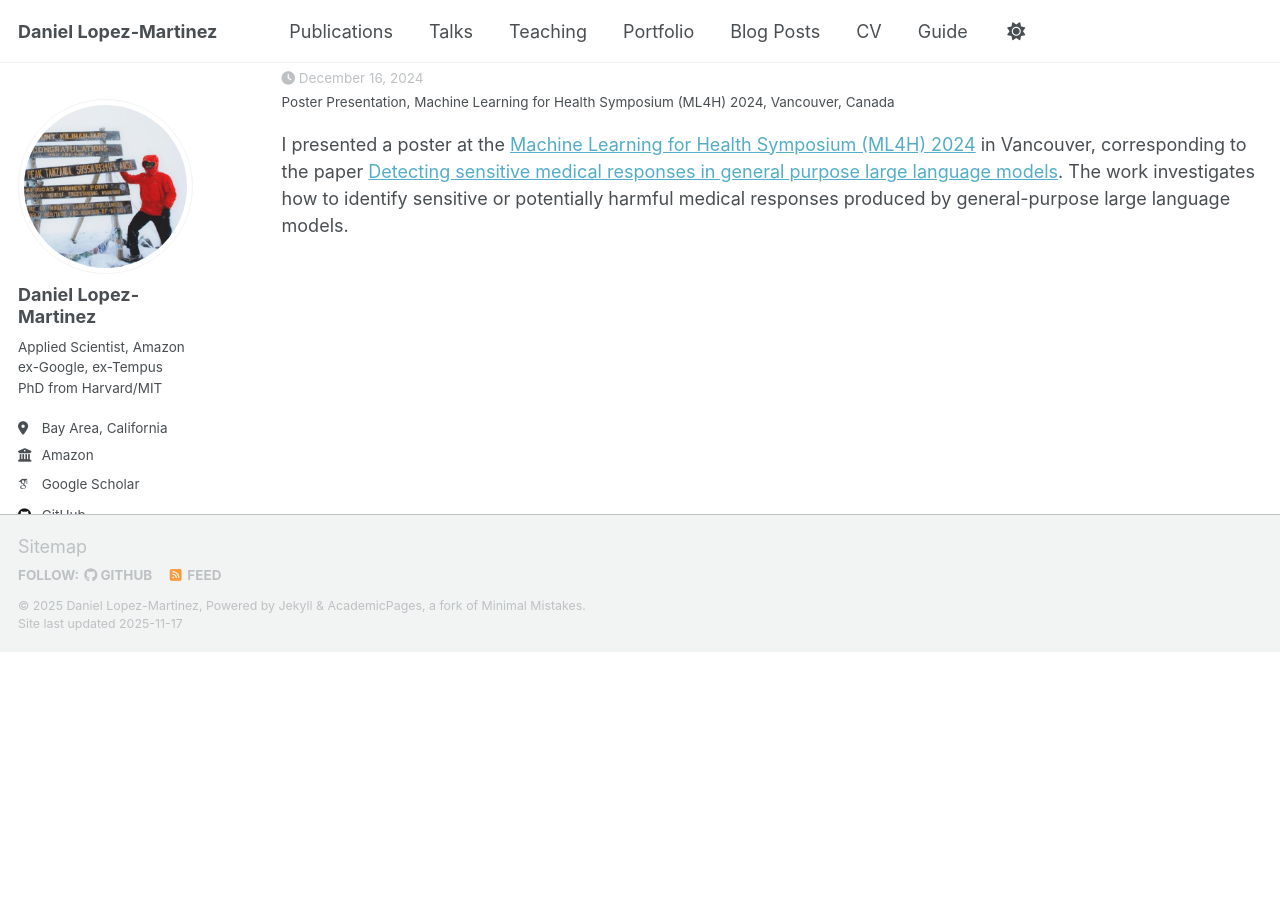
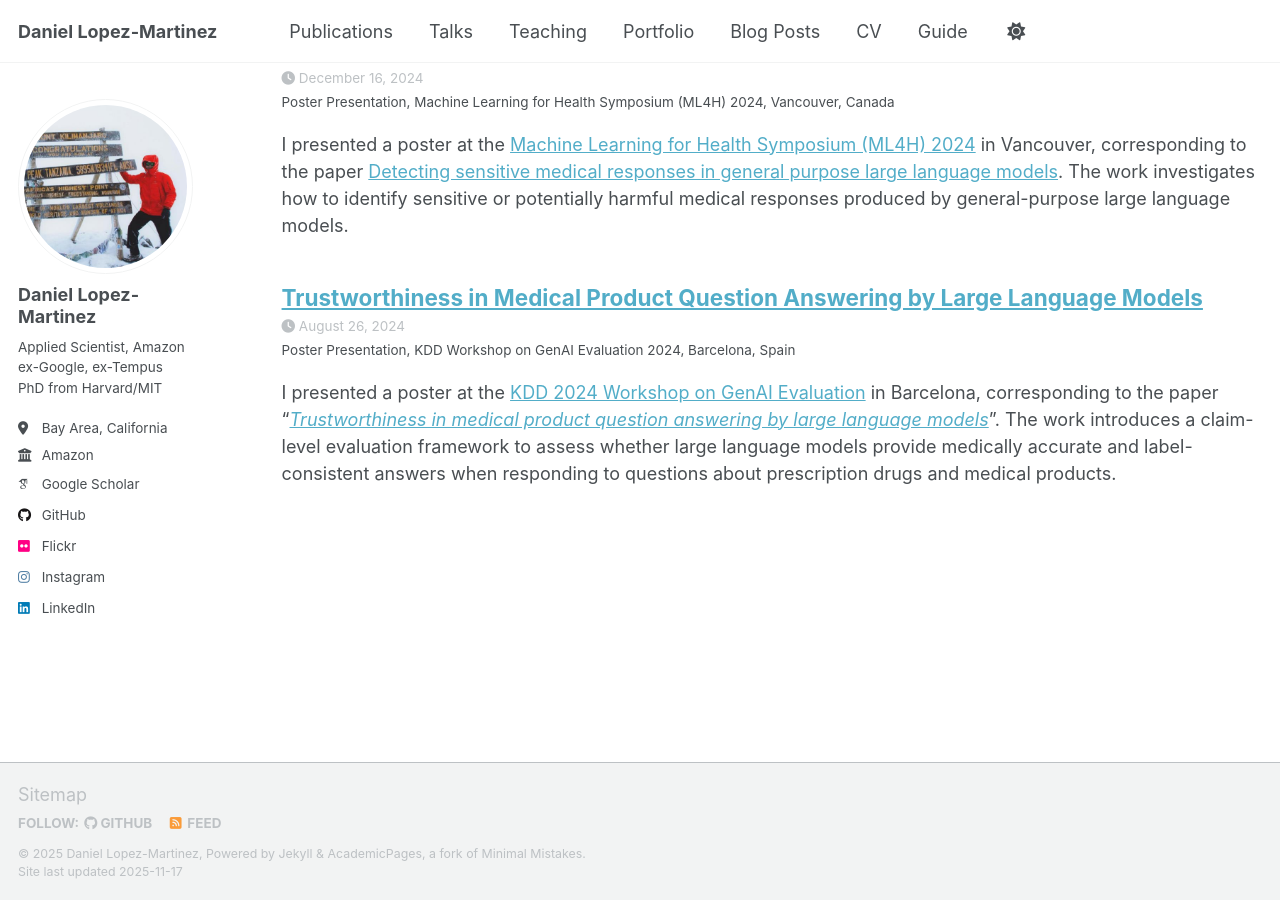
Before and after one commit to daniel-lopezmartinez/daniel-lopezmartinez.github.io, a Jekyll site: the page built from _pages/talks.html, in a window 1280 px wide and 900 px high, scrolled down 633 px. Built offline with Jekyll 4.4.1, drawn with Linux system fonts in a browser that asks for light colours; some web fonts are replaced; a script that is not in the unit is left out; before the commit the page ends 1285 px from its top, so only the background shows below that.

Commit message:
Adds KDD GenAI Evaluation workshop presentation

```diff
--- /dev/null
+++ b/_talks/2024-08-26-kdd.md
@@ -0,0 +1,15 @@
+---
+title: "Trustworthiness in Medical Product Question Answering by Large Language Models"
+collection: talks
+type: "Poster Presentation"
+permalink: /talks/2024-08-26-kdd
+venue: KDD Workshop on GenAI Evaluation 2024
+date: 2024-08-26
+location: "Barcelona, Spain"
+---
+
+I presented a poster at the [KDD 2024 Workshop on GenAI Evaluation](https://genai-evaluation-kdd2024.github.io/genai-evalution-kdd2024) in Barcelona, corresponding to the paper "_[Trustworthiness in medical product question answering by large language models](https://daniellopezmartinez.com/publication/2024-kdd-medical-trustworthiness)_". The work introduces a claim-level evaluation framework to assess whether large language models provide medically accurate and label-consistent answers when responding to questions about prescription drugs and medical products.
+
+The poster summarized our methodology for decomposing LLM outputs into atomic claims, classifying each claim according to FDA product label sections, and evaluating factual support using the full labeling documents. The approach, detailed in the [KDD workshop paper](https://daniellopezmartinez.com/publication/2024-kdd-medical-trustworthiness), combines large-scale synthetic question generation with a multi-stage LLM evaluation pipeline to surface contradictions, unsupported claims, and off-label recommendations. This framework highlights the importance of fine-grained verification when deploying LLMs in medical and health-related contexts.
+
+<img src='/images/blog/2024-08-28-kdd.jpeg' width="700" height="400">
```
Also changed, not shown: _pages/about.md (+1 -0 lines), images/blog/2024-08-28-kdd.jpeg (added).
